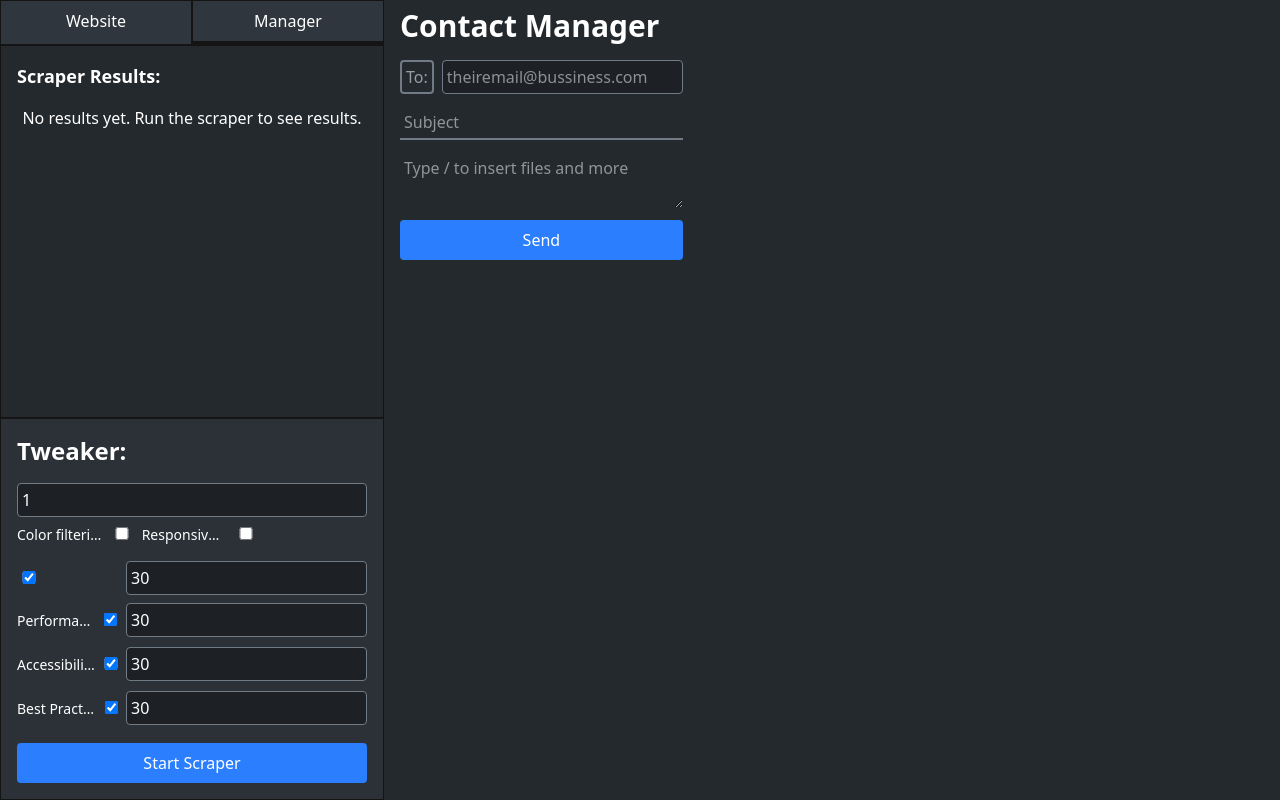
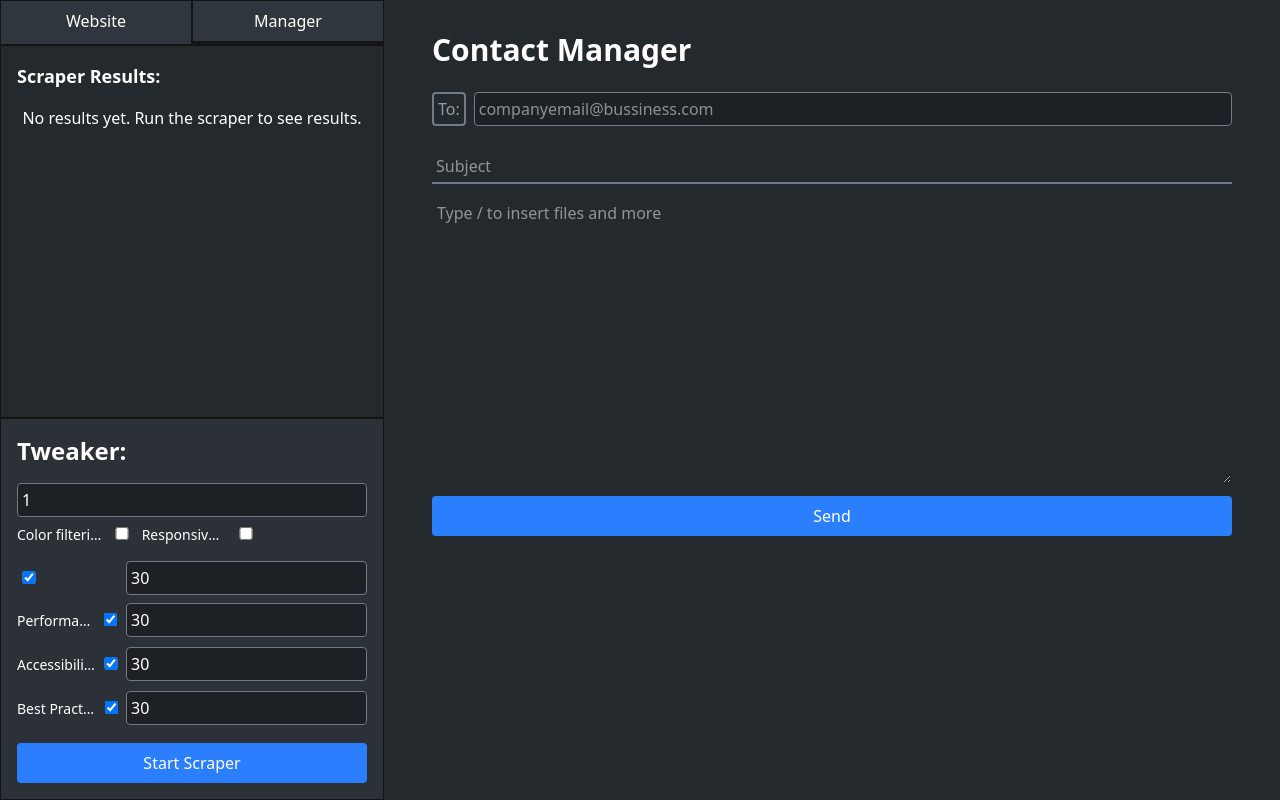
Before and after one commit to TheRealSourcer/lupy_client, a Vue app in the folder renderer/: page /manager in a window 1280 px wide. Built offline with nearby package versions, Linux system fonts and the light colour scheme.

Commit message:
Worked on the UI for the Contact Manager.

```diff
--- a/renderer/src/views/ManagerView.vue
+++ b/renderer/src/views/ManagerView.vue
@@ -1,16 +1,16 @@
 
 <template>
-    <div class="flex flex-col py-2 px-4">
-    <h2 class="text-3xl font-bold mb-4">Contact Manager</h2>
+    <div class="flex flex-col py-2 px-12 w-full">
+        <h2 class="text-3xl font-bold my-6">Contact Manager</h2>
         <div class="flex">
-        <form action="" class="space-y-3">
-            <div class="flex flex-col space-y-3">
-                <div class="flex space-x-2">
+            <form action="" class="space-y-3 w-full">
+                <div class="flex flex-col space-y-3 w-full">
+                    <div class="flex space-x-2 w-full mb-6">
                         <div class="border-2 border-github-gray-border text-github-gray-text flex justify-center items-center px-1 rounded-sm">To:</div>
-                    <input type="email" placeholder="theiremail@bussiness.com" v-model="mailForm.to">
+                        <input type="email" placeholder="companyemail@bussiness.com" v-model="mailForm.to" class="w-full">
                     </div>
                     <input class="border-t-0 border-x-0 bg-github-background border-b-github-gray-border border-b-2 rounded-none focus:border-0 focus:border-b-2" type="text" placeholder="Subject" v-model="mailForm.subject">
-                <textarea name="" id="" placeholder="Type / to insert files and more" class="block border-none bg-github-background" v-model="mailForm.text"></textarea>
+                    <textarea name="" id="" placeholder="Type / to insert files and more" class="block border-transparent h-72 bg-github-background" v-model="mailForm.text"></textarea>
                 </div>
                 <button class="w-full bg-blue-500 text-white px-4 py-2 rounded hover:bg-blue-600 transition-colors">
                     Send
```
Lines whose indentation alone changed are shown as unchanged.
